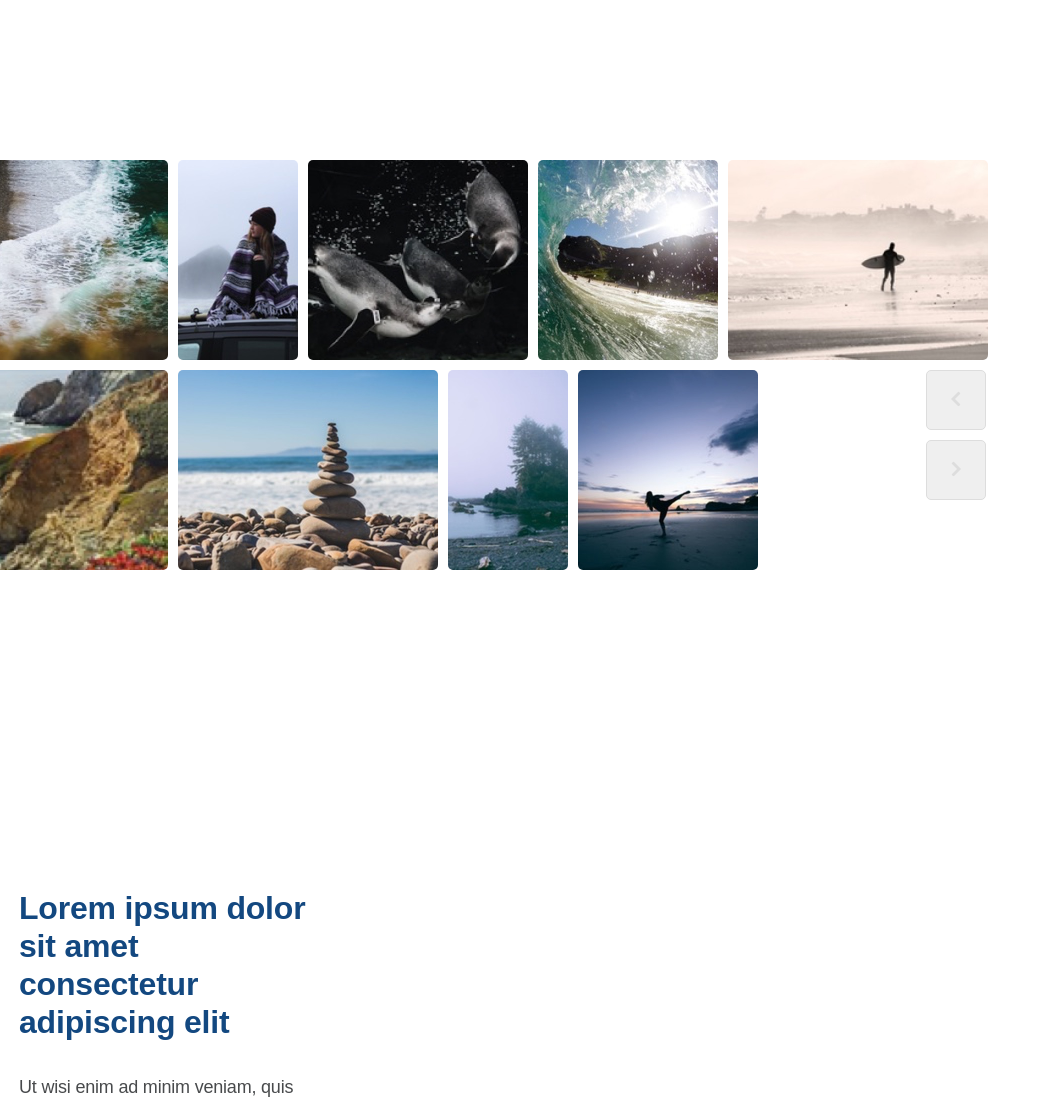
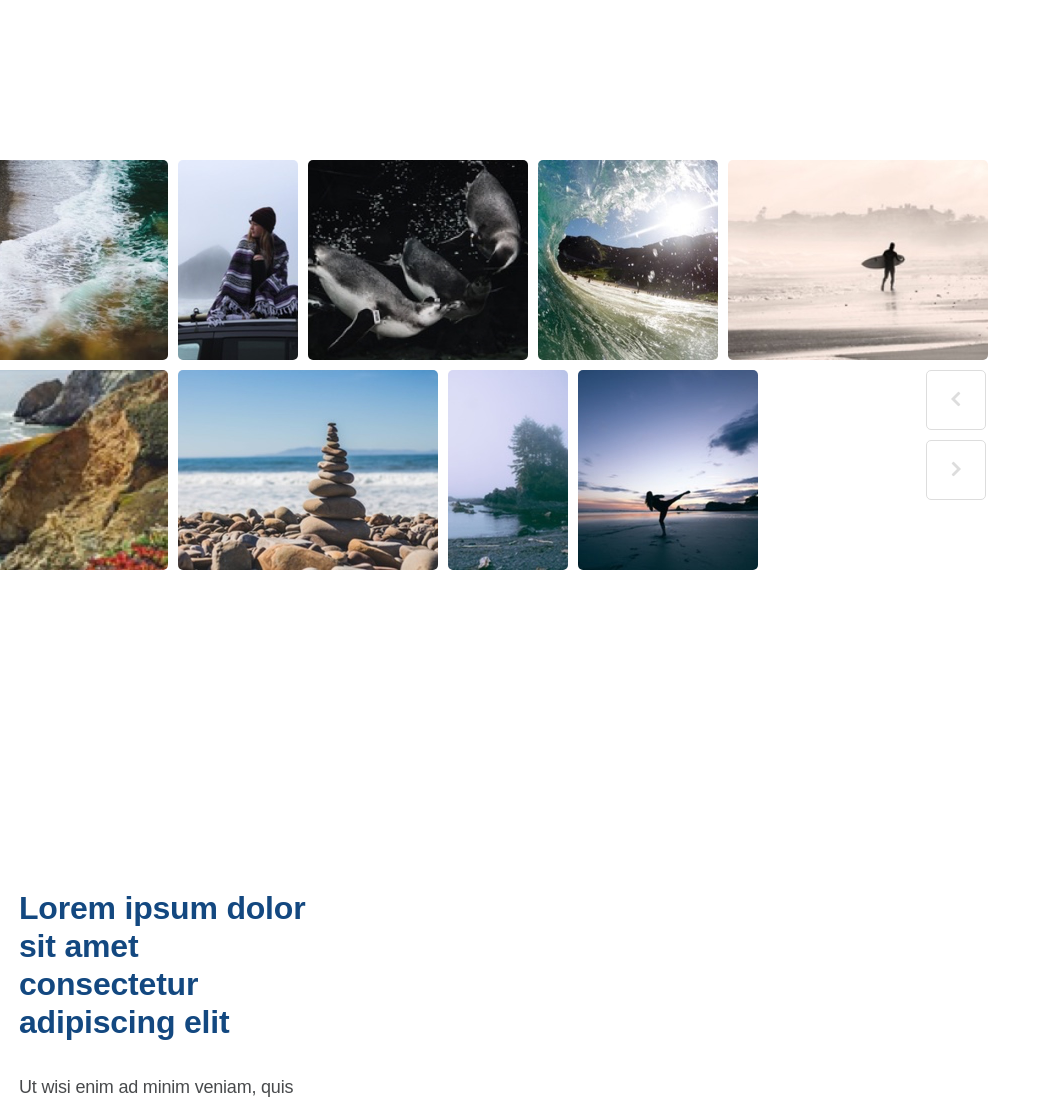
Before and after one commit to pbanic/factory, a plain HTML site: page page.html in a window 1280 px wide. Shown: the top 1100 px of the page, without its empty margins (0-1051 px from the left). Drawn offline with nearby package versions, Linux system fonts and the light colour scheme.

Commit message:
last commit

```diff
--- a/page.sass
+++ b/page.sass
@@ -75,6 +75,7 @@ button
   box-sizing: border-box
   border-radius: 5px
   transform: matrix(-1, 0, 0, 1, 0, 0)
+  background-color: white
 
 button:hover
   border: 1px solid #134880
```
Also changed, not shown: page.css, 1 other file.
